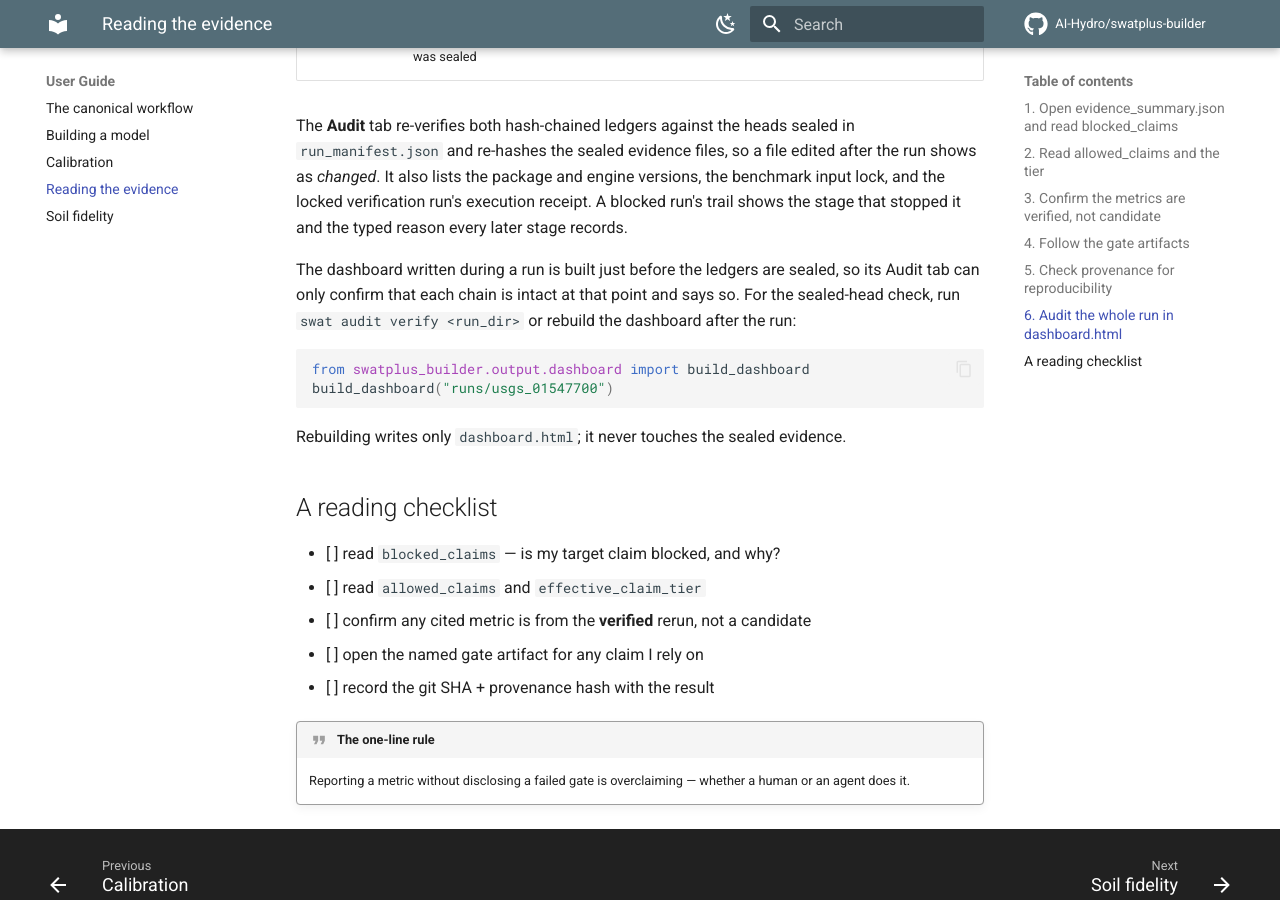
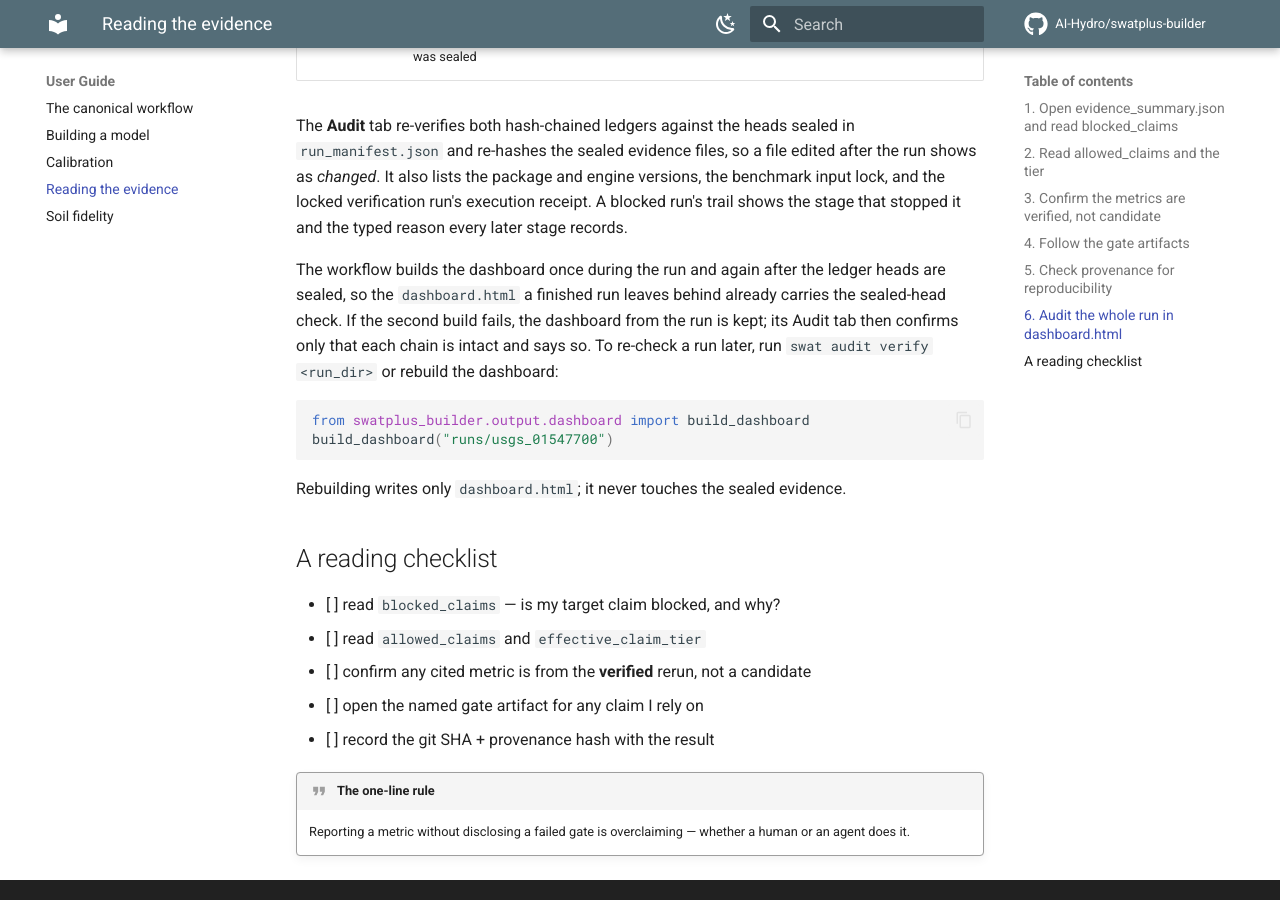
Before and after one commit to AI-Hydro/swatplus-builder, an MkDocs documentation site: the page built from docs_site/guide/reading-evidence.md, in a window 1280 px wide and 900 px high, scrolled down 2157 px. Built offline with MkDocs 1.6.1 and Material for MkDocs 9.7.7, drawn with Linux system fonts in a browser that asks for light colours; comment, search, counter and statistics services are not loaded.

Commit message:
Rebuild the dashboard after sealing so every run ships the sealed-head check
The in-run dashboard was written before the ledger heads were sealed, so its
Audit tab could only confirm chain integrity. A second, event-free build after
sealing gives the file every run leaves behind the full check.

Co-Authored-By: Claude Code <noreply@anthropic.com>

````diff
--- a/docs_site/guide/reading-evidence.md
+++ b/docs_site/guide/reading-evidence.md
@@ -91,10 +91,12 @@ engine versions, the benchmark input lock, and the locked verification run's
 execution receipt. A blocked run's trail shows the stage that stopped it and
 the typed reason every later stage records.
 
-The dashboard written during a run is built just before the ledgers are
-sealed, so its Audit tab can only confirm that each chain is intact at that
-point and says so. For the sealed-head check, run `swat audit verify <run_dir>`
-or rebuild the dashboard after the run:
+The workflow builds the dashboard once during the run and again after the
+ledger heads are sealed, so the `dashboard.html` a finished run leaves behind
+already carries the sealed-head check. If the second build fails, the
+dashboard from the run is kept; its Audit tab then confirms only that each
+chain is intact and says so. To re-check a run later, run
+`swat audit verify <run_dir>` or rebuild the dashboard:
 
 ```python
 from swatplus_builder.output.dashboard import build_dashboard
````
Also changed, not shown: CHANGELOG.md (+5 -0 lines), 2 other files.
